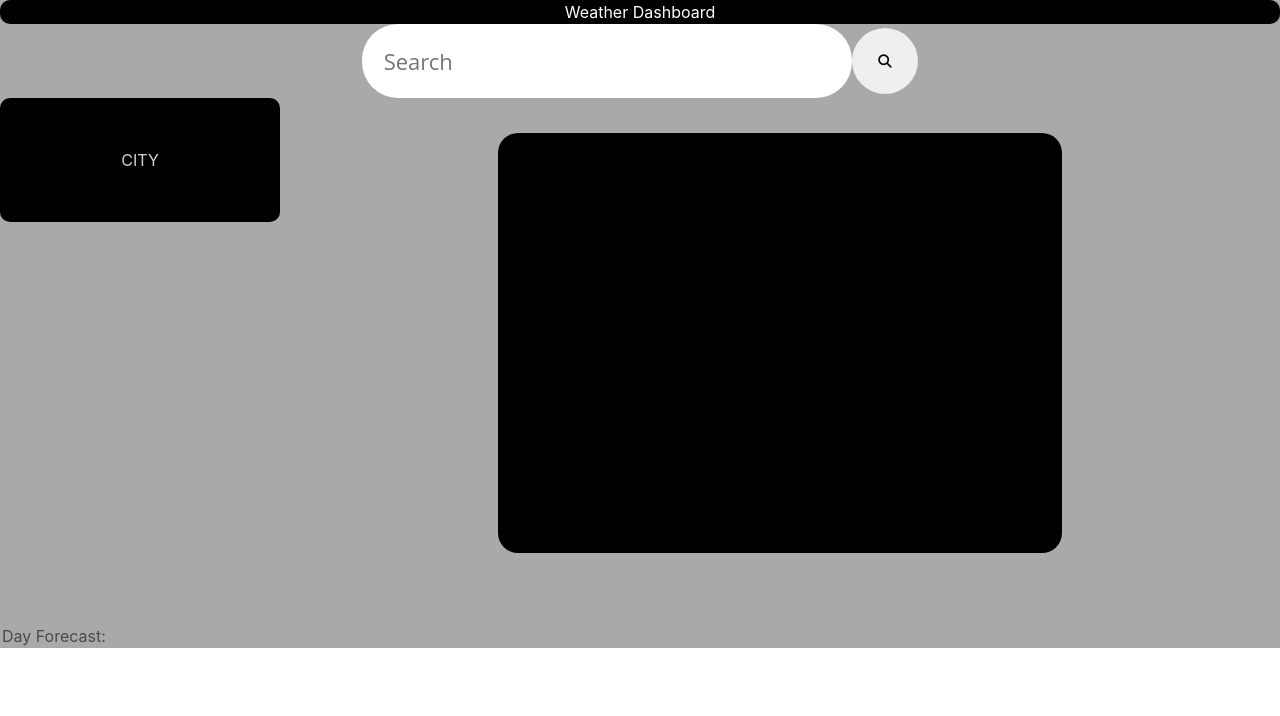
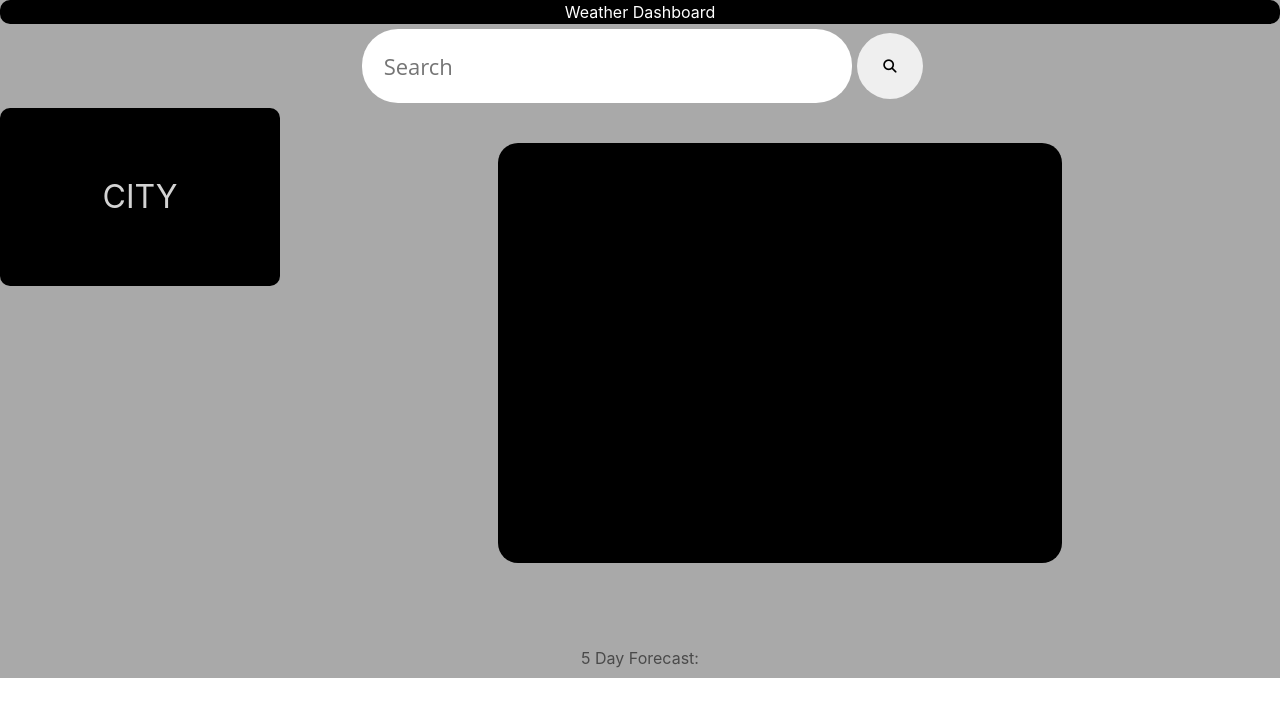
Before and after one commit to hickscj24/homework-06, a plain HTML site: page index.html in a window 1280 px wide. Drawn offline with nearby package versions, Linux system fonts and the light colour scheme.

Commit message:
final push

```diff
--- a/Assets/script.js
+++ b/Assets/script.js
@@ -1,5 +1,3 @@
-
-
 var searchBtn = document.querySelector('#searchBtn');
 var currentWeatherEl = document.querySelector('.weather');
 var apiKey = "97722a6914a725b8c8ab3b9ce2052626";
@@ -39,7 +37,7 @@ function getCurrentWeather(searchVal) {
                 .then((data) => {
 
                     currentWeatherEl.innerHTML = "";
-                    currentForecastEl.innerHTML = " <h4>5 Day Forecast:</h4>";
+                    currentForecastEl.innerHTML = "";
 
                     var cityName = document.createElement('h3');
                     cityName.textContent = searchVal;
@@ -129,35 +127,22 @@ function getCurrentWeather(searchVal) {
                     iconEl.src = url;
                     history.appendChild(iconEl);
 
+                    var prevSearchBtn = document.createElement('button');
+                    history.appendChild(prevSearchBtn);
 
+                    prevSearchBtn.addEventListener('click', prevHistory);
+
+                    function prevHistory() {
+                        getCurrentWeather(searchVal)
+                    }
+                  console.log(sideMenu.children.length)
+                    if (sideMenu.children.length > 4) {
+                        sideMenu.removeChild(sideMenu.lastChild)
+                        console.log("were here")
+                    }
 
 
                 });
         });
 
 };
-
-
-
-
-
-
-/*function getforecastWeather(forecastWth) {
-    fetch(
-        "http://api.openweathermap.org/data/2.5/forecast?q=" + "lat=" + data.coord.lat + "&lon=" + data.coord.lon + "&appid=" + apiKey + "&units=imperial"
-    )
-
-        .then((response) => response.json())
-        .then((data) => {
-
-            var cityName = document.createElement('h3');
-            cityName.textContent = forecastWth;
-            forecastWththWeatherEl.appendChild(cityName);
-
-            var forecastTemp = document.createElement('p');
-            forecastWthTemp.textContent = "Current Temperature: " + data.forecast.temp + " F";
-            forecastWththWeatherEl.appendChild(forecastTemp);
-
-
-        });
-};*/
--- a/Assets/style.css
+++ b/Assets/style.css
@@ -61,6 +61,7 @@ button {
     color: black;
     cursor: pointer;
     transition: .03s ease-in-out;
+
 }
 
 input.search-bar {
@@ -72,6 +73,7 @@ input.search-bar {
     padding: 1em;
     width: calc(50% - 150px);
     font-size: 22px;
+    margin: 5px
 }
 
 button:hover {
@@ -116,19 +118,31 @@ button:hover {
 
 h3 {
     text-align: center;
-    padding: 5px;
+    padding: 10px;
     color: lightgray;
     text-transform: uppercase;
     font-style: bold;
-    font-size: 24px;
+    font-size: 32px;
+    margin: 5px;
 }
 
-h4 {
-    font-size: 20px;
+#sideMenu h3 {
+    text-align: center;
     padding: 10px;
-    display: inline-block;
+    color: lightgray;
+    text-transform: uppercase;
+    font-style: bold;
+    font-size: 32px;
+    margin: 5px;
+}
+
+h2 {
+    font-size: 32px;
+    padding: 10px;
+    display: flex;
     align-items: center;
     justify-content: center;
+    margin: 10px;
 }
 
 .forecastWeather {
@@ -143,3 +157,24 @@ h4 {
     height: 420px;
 
 }
+
+.columns {
+    display: inline-block;
+    font-size: 20px;
+    padding: 10px;
+    align-items: center;
+    justify-content: center;
+    margin: 5px;
+}
+
+#sideMenu button {
+    border-radius: 50%;
+    border: none;
+    height: 2em;
+    width: 2em;
+    margin: 10px;
+    color: black;
+    cursor: pointer;
+    transition: .03s ease-in-out;
+    float: right;
+}
--- a/index.html
+++ b/index.html
@@ -28,24 +28,8 @@
     </div>
     <br>
     <br>
-
+    <h2>5 Day Forecast:</h2>
     <div class="columns">
-        <h4>5 Day Forecast:</h4>
-       <!-- <div class="columns">
-            <div class="column">
-
-            </div>
-            <div class="column">
-
-            </div>
-            <div class="column">
-
-            </div>
-            <div class="column">
-
-            </div>
-            <div class="column"></div>
-          </div>-->
     </div>
     <script type="text/javascript" src='./Assets/script.js'></script>
 
```
Also changed, not shown: 1 other file.
